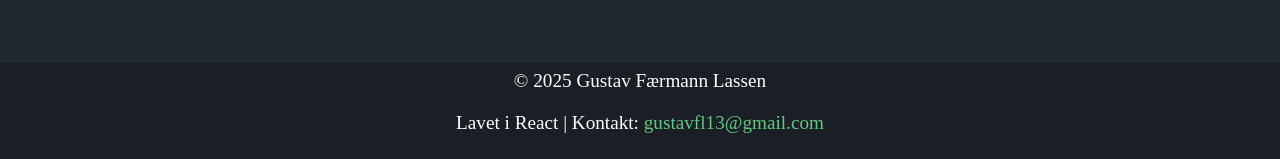
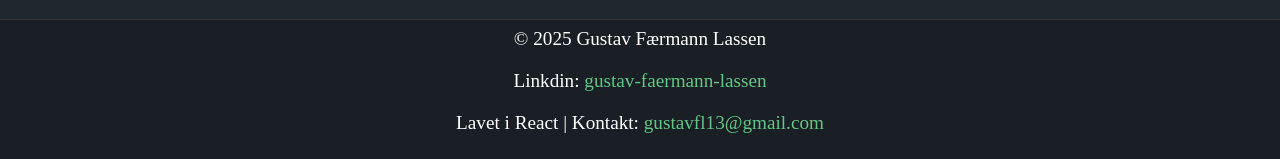
Before and after one commit to GustavFL2000/GustavFL-Portfolio-App, a React (Vite) app: page /Projects in a window 1280 px wide. Shown: the part 638-797 px from the top of the page. Built offline with nearby package versions, Linux system fonts and the light colour scheme.

Commit message:
Linkdin link i footeren

```diff
--- a/src/components/Footer.jsx
+++ b/src/components/Footer.jsx
@@ -4,6 +4,10 @@
   return (
     <footer className="footer">
       <p>© {new Date().getFullYear()} Gustav Færmann Lassen</p>
+      <p>
+        Linkdin:{" "}
+        <a href = "https://www.linkedin.com/in/gustav-faermann-lassen">gustav-faermann-lassen</a>
+      </p>
       <p>
         Lavet i React | Kontakt:{" "}
         <a href="mailto:gustavfl13@gmail.com">gustavfl13@gmail.com</a>
```
Also changed, not shown: src/styles/Header.css (line endings or trailing spaces).
